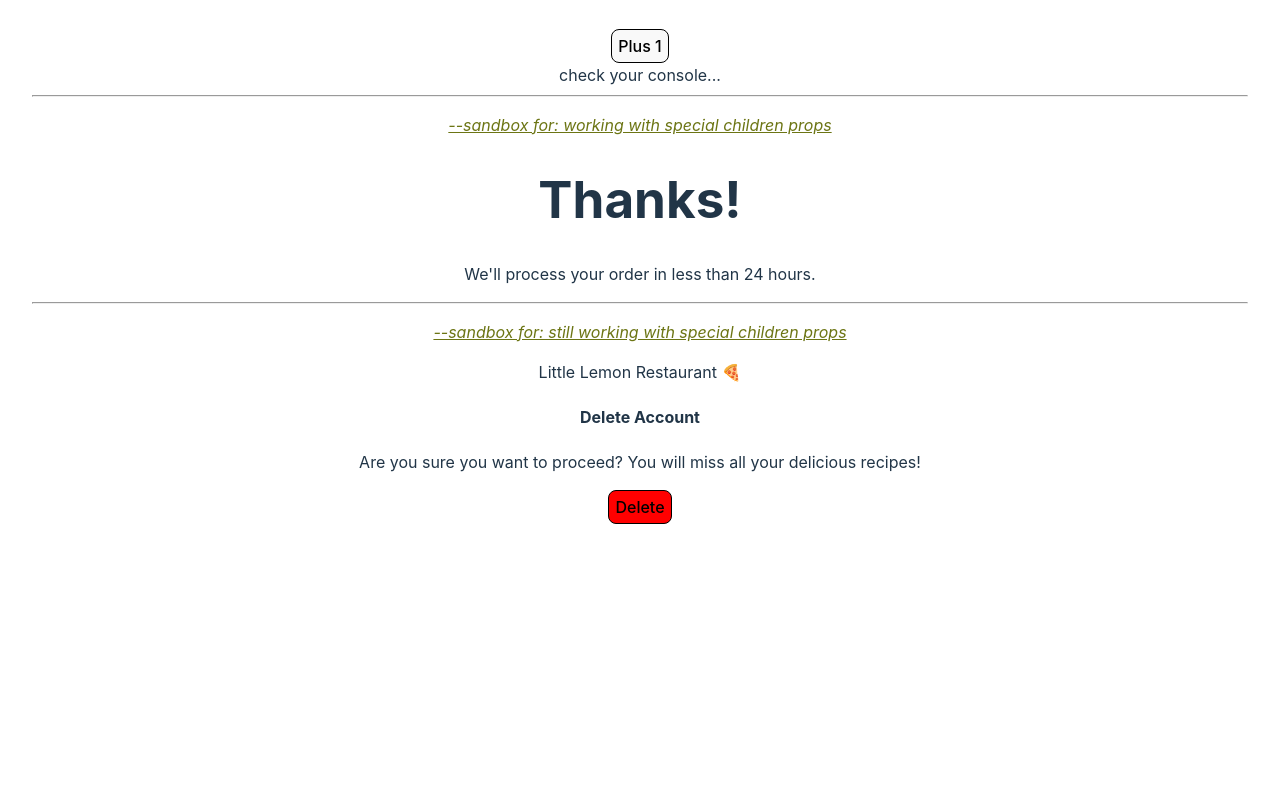
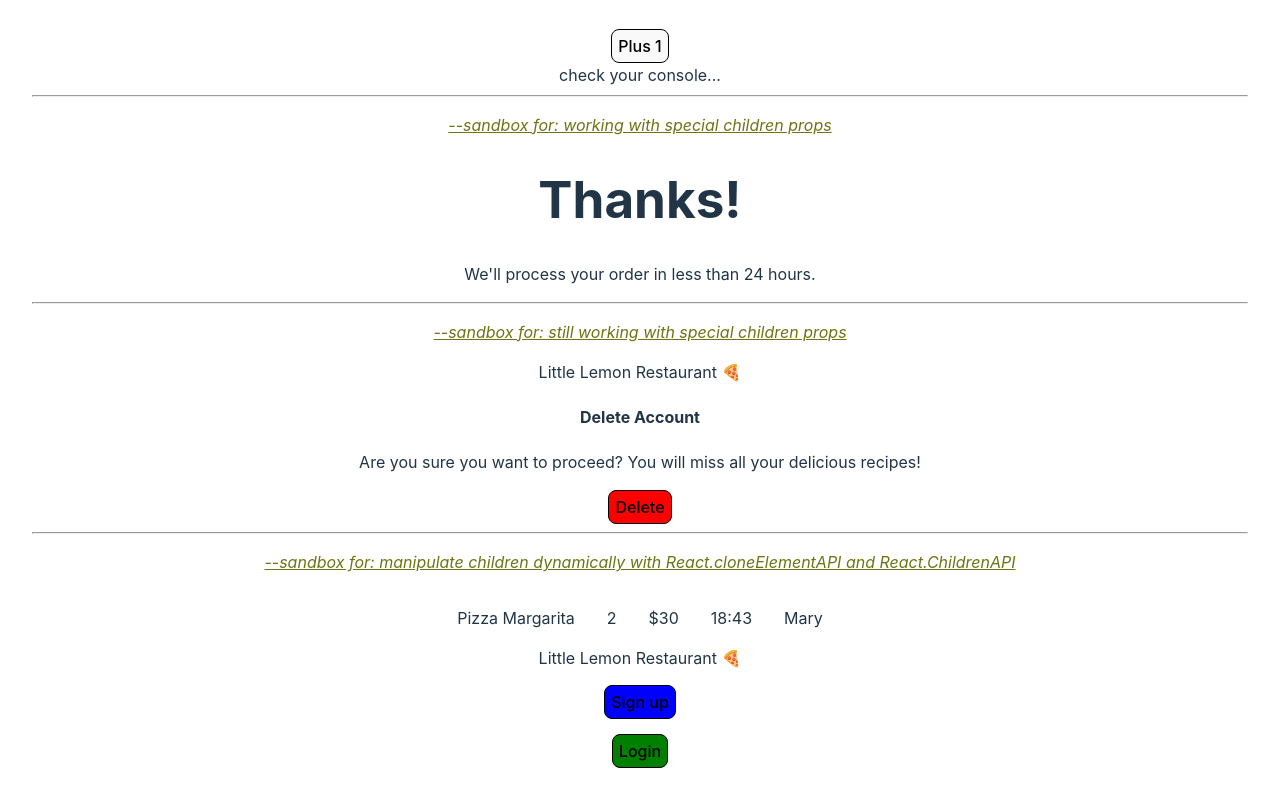
Before and after one commit to ZakariAdamu/advanced-react_react-hooks, a React (Vite) app: page / in a window 1280 px wide. Shown: the part 2023-2823 px from the top of the page. Before the commit the page ends 2579 px from the top, so only its background shows below. Built offline with nearby package versions, Linux system fonts and the light colour scheme; no server answers.

Commit message:
Update: update my app.jsx file with the rendering of newly created components

```diff
--- a/src/App.jsx
+++ b/src/App.jsx
@@ -11,6 +11,8 @@ import PracticeUseRefHook from "./components/PracticeUseRefHook";
 import CustomHookUser from "./components/CustomHookUser";
 import ConfirmationDialog from "./components/ConfirmationDialog";
 import DeleteComponent from "./components/DeleteComponent";
+import LiveOrders from "./components/LiveOrders";
+import SignupLoginButton from "./components/SignupLoginButton";
 
 // this is a context api application where two components Header and Page are consuming the user.name state as needed
 const LoggedInUser = () => {
@@ -66,6 +68,8 @@ function App() {
 			<CustomHookUser />
 			<ConfirmationDialog />
 			<DeleteComponent />
+			<LiveOrders />
+			<SignupLoginButton />
 		</div>
 	);
 }
```
